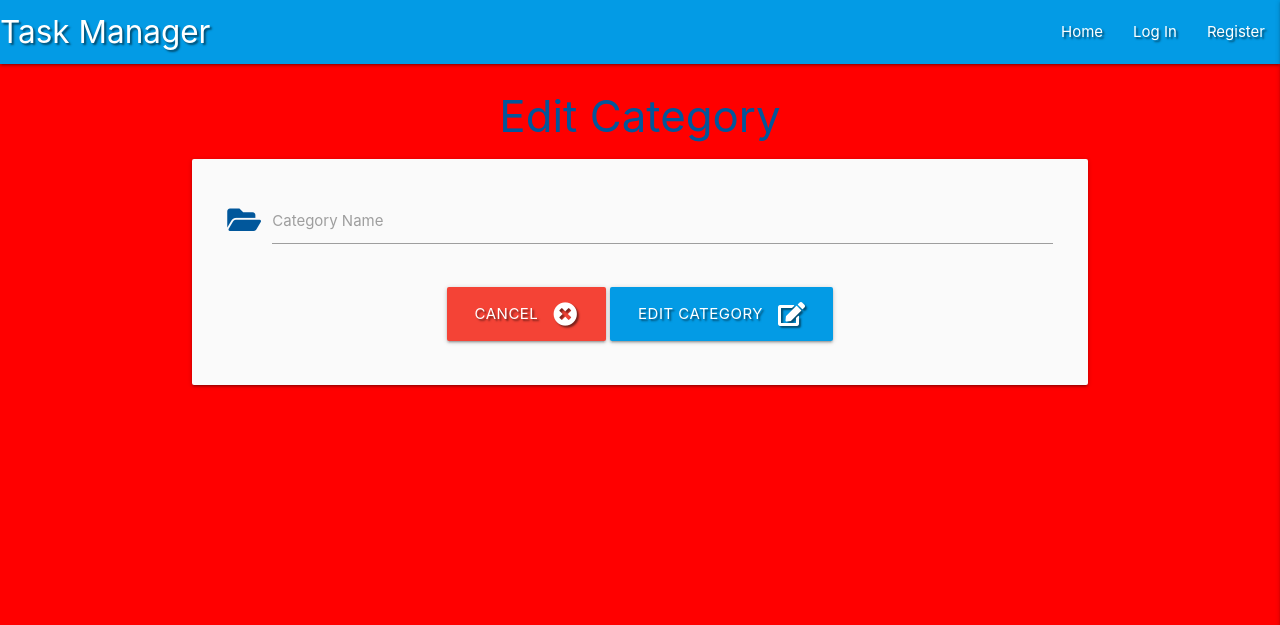
After one commit to Paul-Glanville/backend-mini-project, a Python web app: template templates/edit_category.html in a window 1280 px wide. The commit adds this page. Shown: the top 625 px of the page. Run offline with Jinja, Linux system fonts and the light colour scheme; the template is opened without the code that fills it, so the values that code supplies are empty.

Commit message:
Add edit category functionality

```diff
--- a/templates/categories.html
+++ b/templates/categories.html
@@ -19,7 +19,7 @@
                         <span class="card-title">{{ category.category_name }}</span>
                         </div>
                     <div class="card-action">
-                        <a href="#" class="btn green accent-4">Edit</a>
+                        <a href="{{ url_for('edit_category', category_id=category._id) }}" class="btn green accent-4">Edit</a>
                         <a href="#" class="btn light-blue lighten-1">Delete</a>
                     </div>
                 </div>
--- /dev/null
+++ b/templates/edit_category.html
@@ -0,0 +1,31 @@
+{% extends "base.html" %}
+{% block content %}
+
+    <h3 class="light-blue-text text-darken-4 center-align">Edit Category</h3>
+
+    <div class="row card-panel grey lighten-5">
+        <form class="col s12" method="POST" action="{{ url_for('edit_category', category_id=category._id) }}">
+            <!--Category Name-->
+            <div class="row">
+                <div class="input-field col s12">
+                    <i class="fas fa-folder-open prefix light-blue-text text-darken-4"></i>
+                    <input id="category_name" name="category_name" minlength="3" maxlength="25"
+                        type="text" value="{{ category.category_name }}" class="validate" required>
+                    <label for="category_name">Category Name</label>
+                </div>
+            </div>
+            <!--Submit button-->
+            <div class="row">
+                <div class="col s12 center-align">
+                    <a href="{{ url_for('get_categories') }}" class="btn-large red text-shadow">
+                        Cancel <i class="fas fa-times-circle right"></i>
+                    </a>
+                    <button type="submit" class="btn-large light-blue darken-1 text-shadow">
+                        Edit Category <i class="fas fa-edit right"></i>
+                    </button>
+                </div>
+            </div>
+        </form>
+    </div>
+
+{% endblock %}
```
Also changed, not shown: app.py (+16 -2 lines).
